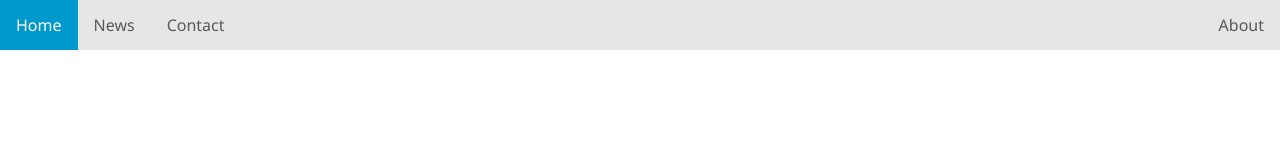
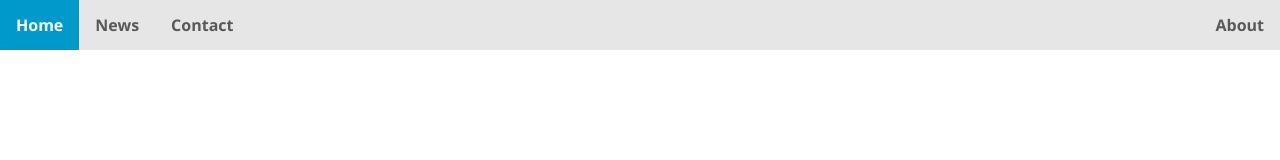
Before and after one commit to Wassermage/wassermage.github.io, a plain HTML site: page index.html in a window 1280 px wide. Drawn offline with Linux system fonts and the light colour scheme.

Commit message:
Update index.html

```diff
--- a/index.html
+++ b/index.html
@@ -33,7 +33,7 @@ li a {
 	text-align: center;
 	padding: 14px 16px;
 	text-decoration: none;
-	font-weight: 200;
+	font-weight: 600;
 }
 
 li a:hover:not(.active) {
```
